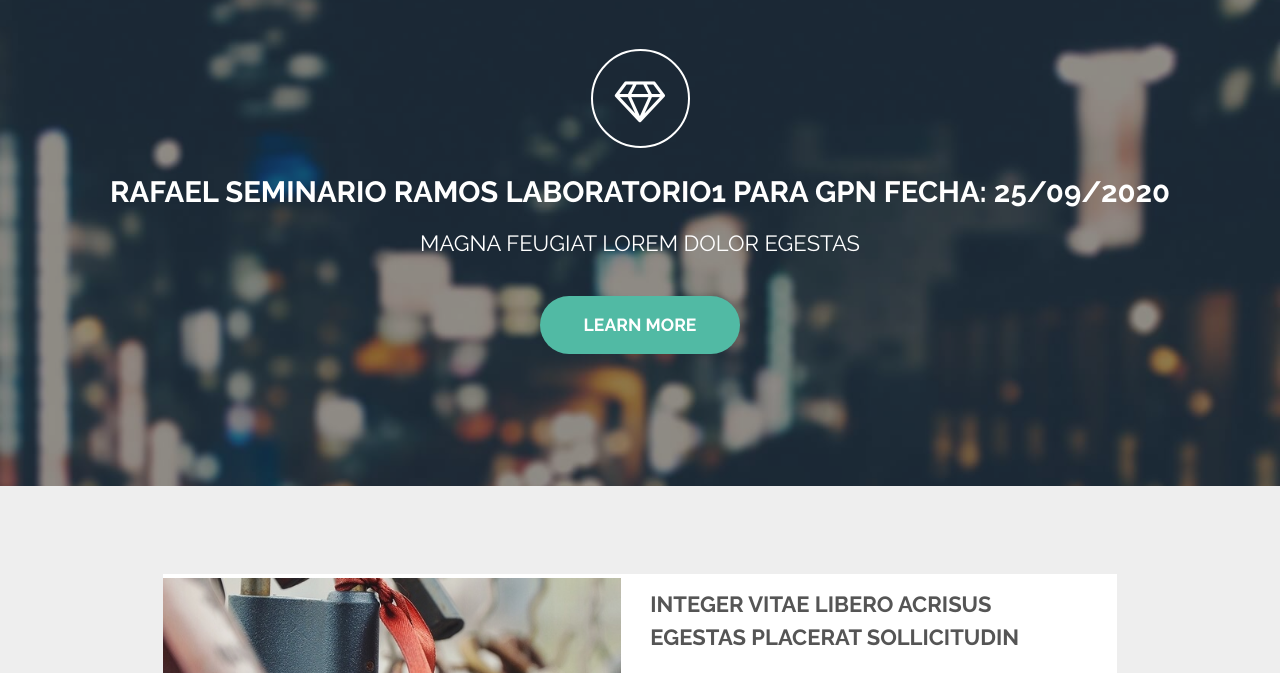
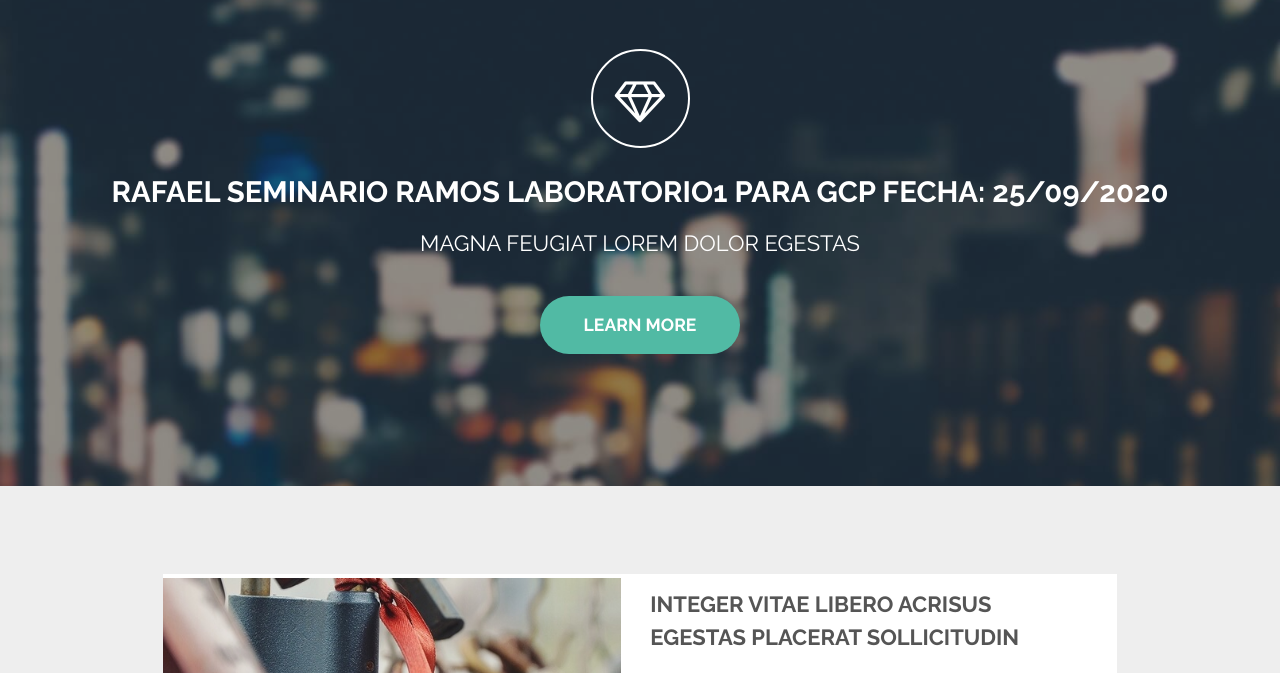
Before and after one commit to Rafael16603/Lima_UTP, a plain HTML site: page index.html in a window 1280 px wide. Shown: the part 83-756 px from the top of the page. Drawn offline with Linux system fonts and the light colour scheme.

Commit message:
Update index.html

```diff
--- a/index.html
+++ b/index.html
@@ -34,7 +34,7 @@
 		<!-- Banner -->
 			<section id="banner">
 				<i class="icon fa-diamond"></i>
-				<h2>Rafael Seminario Ramos Laboratorio1 para GPN Fecha: 25/09/2020</h2>
+				<h2>Rafael Seminario Ramos Laboratorio1 para GCP Fecha: 25/09/2020</h2>
 				<p>Magna feugiat lorem dolor egestas</p>
 				<ul class="actions">
 					<li><a href="#" class="button big special">Learn More</a></li>
```
